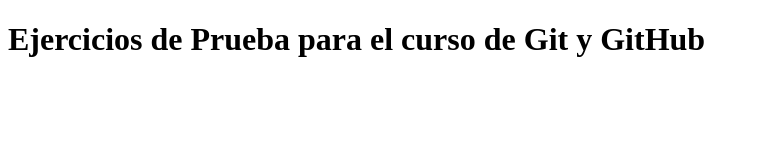
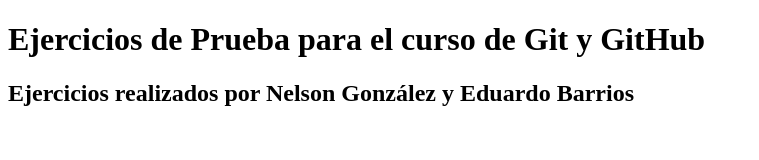
Before and after one commit to nejagope/PruebaGit, a plain HTML site: page index.html in a window 1280 px wide. Shown: the whole page, without its empty margins (0-759 px from the left). Drawn offline with Linux system fonts and the light colour scheme.

Commit message:
Se agregó a los autores del sitio

```diff
--- a/index.html
+++ b/index.html
@@ -5,5 +5,6 @@
 </head>
 <body>
     <h1>Ejercicios de Prueba para el curso de Git y GitHub</h1>
+    <h2>Ejercicios realizados por Nelson González y Eduardo Barrios</h2>
 </body>
 </html>
```
